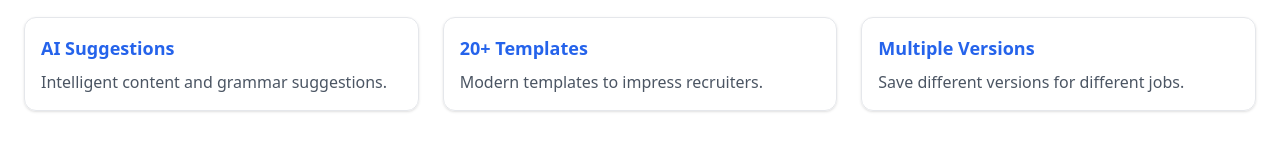
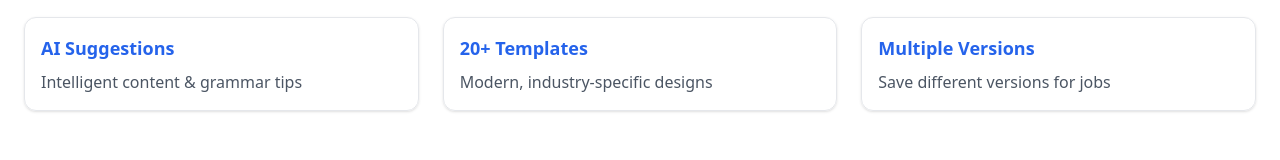
Before and after one commit to Praveensharmaa1/Bestfit-resume-homepage-1, a React (Vite) app: page / in a window 1280 px wide. Shown: the part 537-697 px from the top of the page. Built offline with nearby package versions, Linux system fonts and the light colour scheme.

Commit message:
Update Home.tsx

```diff
--- a/src/pages/Home.tsx
+++ b/src/pages/Home.tsx
@@ -1,52 +1,66 @@
+import React from "react";
 import { Button } from "../components/ui/button";
 import hero from "../assets/hero-banner1.jpg";
 import template1 from "../assets/template1.jpg";
 import template2 from "../assets/template2.jpg";
 
-const Home = () => (
-  <div className="font-sans">
+export default function Home() {
+  return (
+    <div>
       <section className="bg-gradient-to-r from-blue-100 to-blue-50 py-20 text-center">
         <img src={hero} alt="Hero" className="mx-auto mb-6 rounded-xl shadow-md w-full max-w-4xl" />
-      <h1 className="text-4xl font-bold text-blue-800 mb-2">Build Your Best Professional Resume</h1>
-      <p className="text-lg text-gray-700 mb-4">Create recruiter-approved, ATS-friendly resumes with BestFit Resume.</p>
+        <h1 className="text-4xl font-bold text-blue-800 mb-2">
+          Build Your Best Professional Resume
+        </h1>
+        <p className="text-lg text-gray-700 mb-4">
+          Create recruiter-approved, ATS-friendly resumes with BestFit Resume.
+        </p>
         <div className="flex justify-center gap-4">
           <Button>Get Started</Button>
           <Button variant="outline">Browse Templates</Button>
         </div>
       </section>
 
+      {/* Why Choose Section */}
       <section className="py-16 bg-white text-center">
-      <h2 className="text-3xl font-semibold mb-6 text-gray-800">Why Choose BestFit Resume?</h2>
+        <h2 className="text-3xl font-semibold mb-6 text-gray-800">
+          Why Choose BestFit Resume?
+        </h2>
         <div className="grid sm:grid-cols-3 gap-6 px-6">
           {[
-          { title: "AI Suggestions", desc: "Intelligent content and grammar suggestions." },
-          { title: "20+ Templates", desc: "Modern templates to impress recruiters." },
-          { title: "Multiple Versions", desc: "Save different versions for different jobs." },
-        ].map((item, idx) => (
-          <div key={idx} className="border p-4 rounded-xl shadow hover:shadow-md transition text-left">
-            <h3 className="text-lg font-bold text-blue-600">{item.title}</h3>
-            <p className="text-gray-600 mt-2">{item.desc}</p>
+            { title: "AI Suggestions", desc: "Intelligent content & grammar tips" },
+            { title: "20+ Templates", desc: "Modern, industry-specific designs" },
+            { title: "Multiple Versions", desc: "Save different versions for jobs" }
+          ].map((f, i) => (
+            <div key={i} className="border p-4 rounded-xl shadow hover:shadow-md text-left">
+              <h3 className="text-lg font-bold text-blue-600">{f.title}</h3>
+              <p className="text-gray-600 mt-2">{f.desc}</p>
             </div>
           ))}
         </div>
       </section>
 
+      {/* Templates Gallery */}
       <section className="py-16 bg-gray-50 text-center">
-      <h2 className="text-3xl font-semibold mb-6 text-gray-800">Popular Resume Templates</h2>
+        <h2 className="text-3xl font-semibold mb-6 text-gray-800">
+          Popular Resume Templates
+        </h2>
         <div className="grid sm:grid-cols-3 gap-6 px-6">
-        {[template1, template2, template1].map((img, idx) => (
-          <div key={idx} className="bg-white p-4 rounded-xl shadow hover:shadow-lg transition">
-            <img src={img} alt={`Template ${idx + 1}`} className="rounded mb-2 w-full" />
-            <p className="font-medium text-gray-700">Template {idx + 1}</p>
+          {[template1, template2, template1].map((img, i) => (
+            <div key={i} className="bg-white p-4 rounded-xl shadow hover:shadow-lg">
+              <img src={img} alt={`Template ${i+1}`} className="rounded mb-2 w-full" />
+              <p className="font-medium text-gray-700">Template {i+1}</p>
             </div>
           ))}
         </div>
       </section>
 
+      {/* Footer */}
       <footer className="bg-gray-800 text-white py-6 text-center">
-      <p className="text-sm">&copy; {new Date().getFullYear()} BestFit Resume. All rights reserved.</p>
+        <p className="text-sm">
+          &copy; {new Date().getFullYear()} BestFit Resume. All rights reserved.
+        </p>
       </footer>
     </div>
   );
-
-export default Home;
+}
```
Lines whose indentation alone changed are shown as unchanged.
